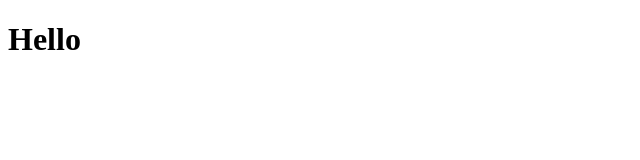
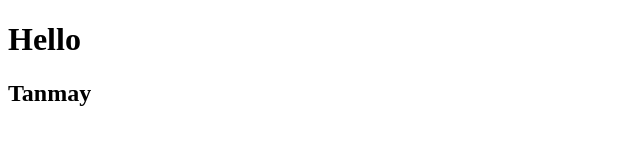
Before and after one commit to tannmayygupta/webwiz, a plain HTML site: page index.html in a window 1280 px wide. Shown: the whole page, without its empty margins (0-640 px from the left). Drawn offline with Linux system fonts and the light colour scheme.

Commit message:
added my name in index.html

```diff
--- a/index.html
+++ b/index.html
@@ -7,5 +7,6 @@
 </head>
 <body>
     <h1>Hello</h1>
+    <h2>Tanmay</h2>
 </body>
 </html>
```
